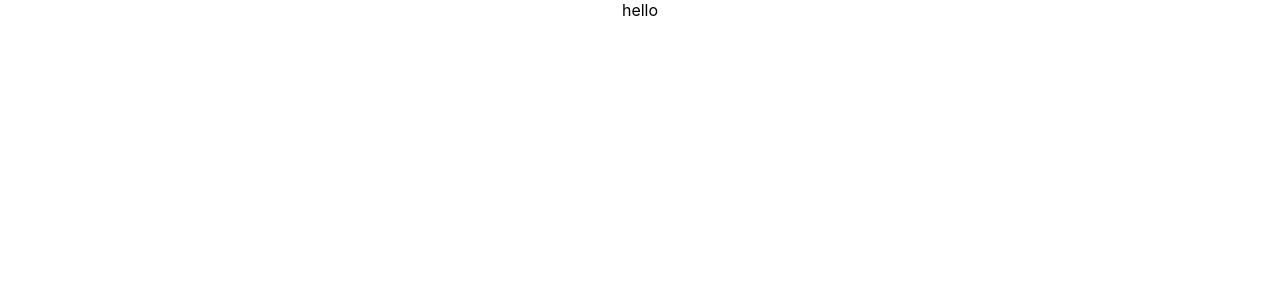
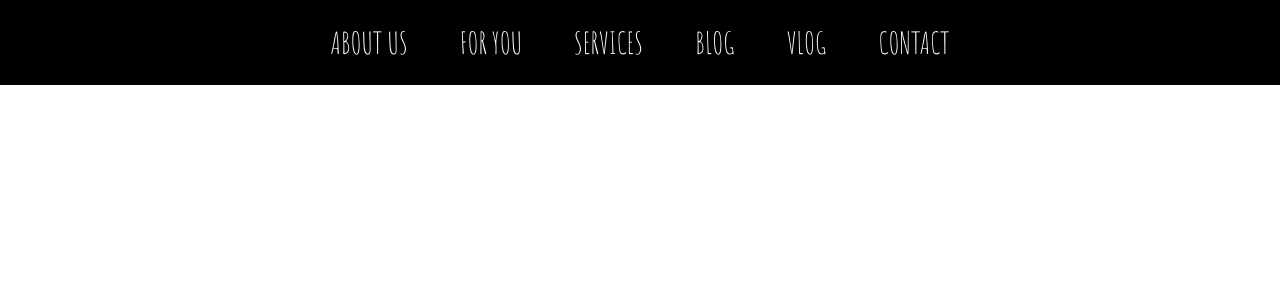
Before and after one commit to NurKevser/Tour-Places-Project, a React (Create React App) app: page / in a window 1280 px wide. Shown: the top 300 px of the page. Built offline with nearby package versions, Linux system fonts and the light colour scheme.

Commit message:
navbar completed

```diff
--- a/src/App.js
+++ b/src/App.js
@@ -1,10 +1,11 @@
-import logo from './logo.svg';
+import React from "react";
+import Navbar from "./components/navbar/Navbar"
 import './App.css';
 
-function App() {
+const App =() => {
   return (
     <div className="App">
-      hello
+      <Navbar />
     </div>
   );
 }
--- /dev/null
+++ b/src/components/navbar/Navbar.css
@@ -0,0 +1,20 @@
+@import url('https://fonts.googleapis.com/css2?family=Amatic+SC&display=swap');
+
+.navbar{
+    background-color: black;
+    display: flex;
+    justify-content: center;
+}
+
+.navbar a {
+    color: white;
+    padding: 24px 26px;
+    text-decoration: none;
+    font-size: 30px;
+    font-family: 'Amatic SC', cursive;
+}
+
+.navbar a:hover{
+    background-color: #ace0f9;
+    color: black;
+}
--- /dev/null
+++ b/src/components/navbar/Navbar.js
@@ -0,0 +1,18 @@
+import React from "react";
+import "./Navbar.css";
+
+const Navbar = () => {
+    return (
+        <div className="navbar">
+            <a href="aboutus">ABOUT US</a>
+            <a href="for you">FOR YOU</a>
+            <a href="services">SERVICES</a>
+            <a href="blog">BLOG</a>
+            <a href="vlog">VLOG</a>
+            <a href="contact">CONTACT</a>
+
+
+        </div>
+    );
+};
+export default Navbar;
```
Also changed, not shown: src/components/cards/Card.js (added).
